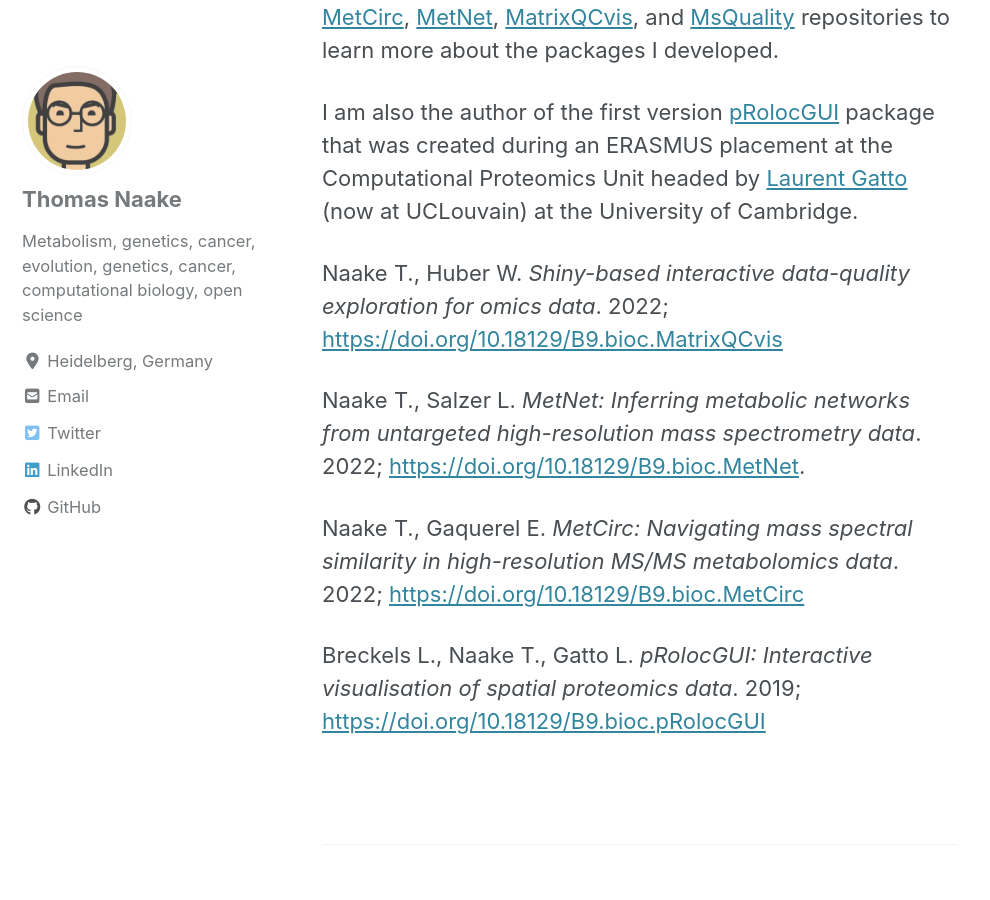
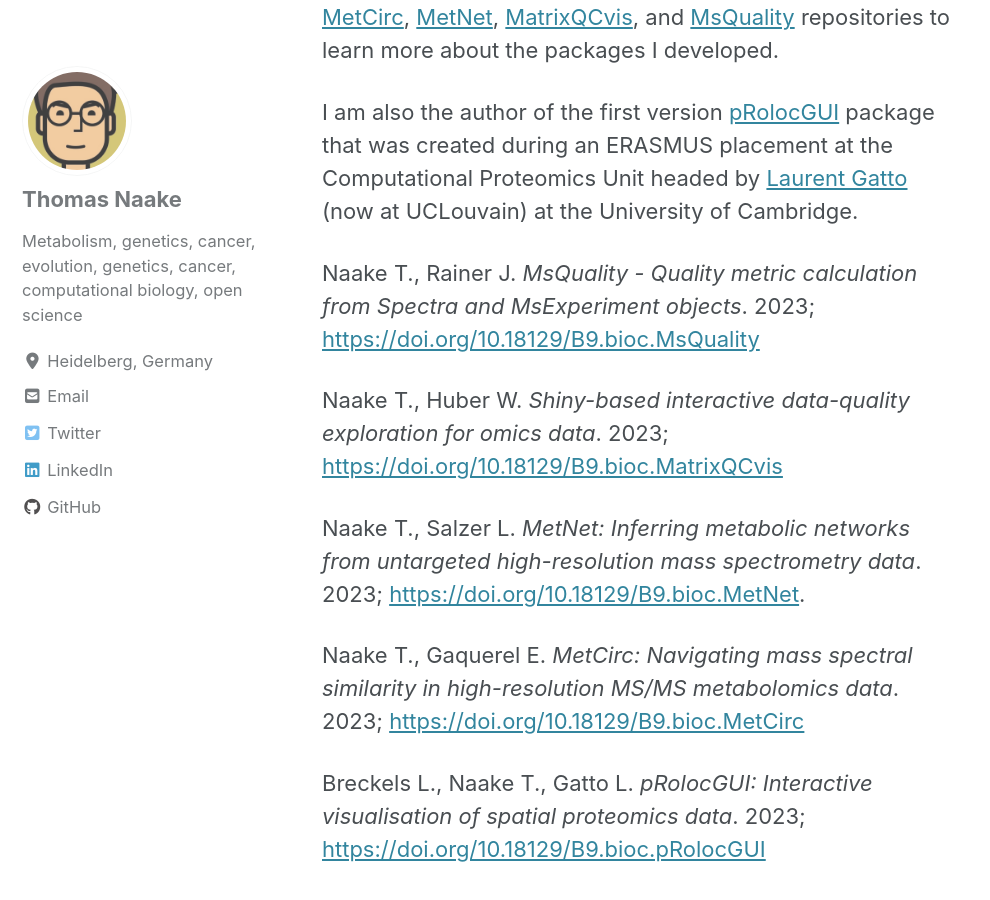
Before and after one commit to tnaake/tnaake.github.io, a Jekyll site: the page built from _pages/software.md, in a window 1280 px wide and 900 px high, scrolled down 234 px. Shown: the whole window, without its empty margins (0-990 px from the left). Built offline with Jekyll 4.4.1, drawn with Linux system fonts in a browser that asks for light colours; cached includes are drawn as plain includes; nearby versions of some CDN libraries.

Commit message:
Update software.md

```diff
--- a/_pages/software.md
+++ b/_pages/software.md
@@ -28,19 +28,22 @@ Computational Proteomics Unit headed
 by [Laurent Gatto](http://lgatto.github.io) (now at UCLouvain) at the
 University of Cambridge.
 
+Naake T., Rainer J.
+*MsQuality - Quality metric calculation from Spectra and MsExperiment objects*. 2023;
+[https://doi.org/10.18129/B9.bioc.MsQuality ](https://doi.org/10.18129/B9.bioc.MsQuality )
 
 Naake T., Huber W.
-*Shiny-based interactive data-quality exploration for omics data*. 2022;
+*Shiny-based interactive data-quality exploration for omics data*. 2023;
 [https://doi.org/10.18129/B9.bioc.MatrixQCvis](https://doi.org/10.18129/B9.bioc.MatrixQCvis)
 
 Naake T., Salzer L.
 *MetNet: Inferring metabolic networks from untargeted high-resolution mass spectrometry data*.
-2022; [https://doi.org/10.18129/B9.bioc.MetNet](https://doi.org/10.18129/B9.bioc.MetNet).
+2023; [https://doi.org/10.18129/B9.bioc.MetNet](https://doi.org/10.18129/B9.bioc.MetNet).
 
 Naake T., Gaquerel E.
 *MetCirc: Navigating mass spectral similarity in high-resolution MS/MS metabolomics data*.
-2022; [https://doi.org/10.18129/B9.bioc.MetCirc](https://doi.org/10.18129/B9.bioc.MetCirc)
+2023; [https://doi.org/10.18129/B9.bioc.MetCirc](https://doi.org/10.18129/B9.bioc.MetCirc)
 
 Breckels L., Naake T., Gatto L.
 *pRolocGUI: Interactive visualisation of spatial proteomics data*.
-2019; [https://doi.org/10.18129/B9.bioc.pRolocGUI](https://doi.org/10.18129/B9.bioc.pRolocGUI)
+2023; [https://doi.org/10.18129/B9.bioc.pRolocGUI](https://doi.org/10.18129/B9.bioc.pRolocGUI)
```
